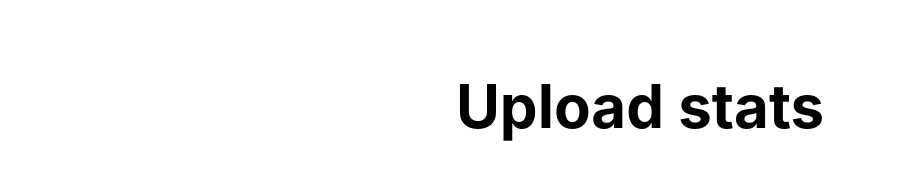
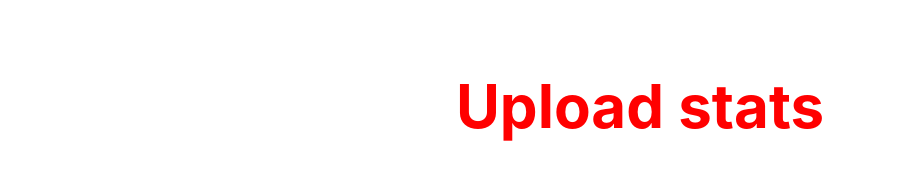
Before and after one commit to nata20019/goit-react-hw-01-components, a React (Create React App) app: page / in a window 1280 px wide. Shown: the part 749-941 px from the top of the page, without its empty margins (0-914 px from the left). Built offline with nearby package versions, Linux system fonts and the light colour scheme.

Commit message:
mod16453

```diff
--- a/package.json
+++ b/package.json
@@ -15,6 +15,7 @@
     "react-dom": "^18.1.0",
     "react-icons": "^5.5.0",
     "react-scripts": "5.0.1",
+    "styled-components": "^6.1.18",
     "web-vitals": "^2.1.3"
   },
   "scripts": {
--- a/src/components/Profile/Profile.styled.jsx
+++ b/src/components/Profile/Profile.styled.jsx
@@ -1,3 +1,4 @@
+// import styled from 'styled-components';
 // export const profile = styled.div`
 //   padding: 8px;
 //   display: inline-flex;
--- a/src/index.css
+++ b/src/index.css
@@ -44,6 +44,7 @@ code {
   display: flex;
   align-items: center;
   justify-content: center;
+  color: red;
 }
 .stat-list {
   list-style: none;
```
Also changed, not shown: 1 other file (tests, documents, lock files or other folders).
